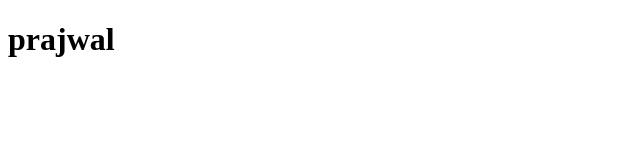
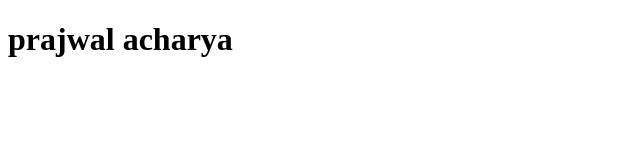
Before and after one commit to Prajwalq3/Gitbasicss, a plain HTML site: page index.html in a window 1280 px wide. Shown: the whole page, without its empty margins (0-640 px from the left). Drawn offline with Linux system fonts and the light colour scheme.

Commit message:
updated indexe.html

```diff
--- a/index.html
+++ b/index.html
@@ -6,6 +6,6 @@
     <title>Document</title>
 </head>
 <body>
-  <h1>prajwal</h1>
+  <h1>prajwal acharya</h1>
 </body>
 </html>
```
